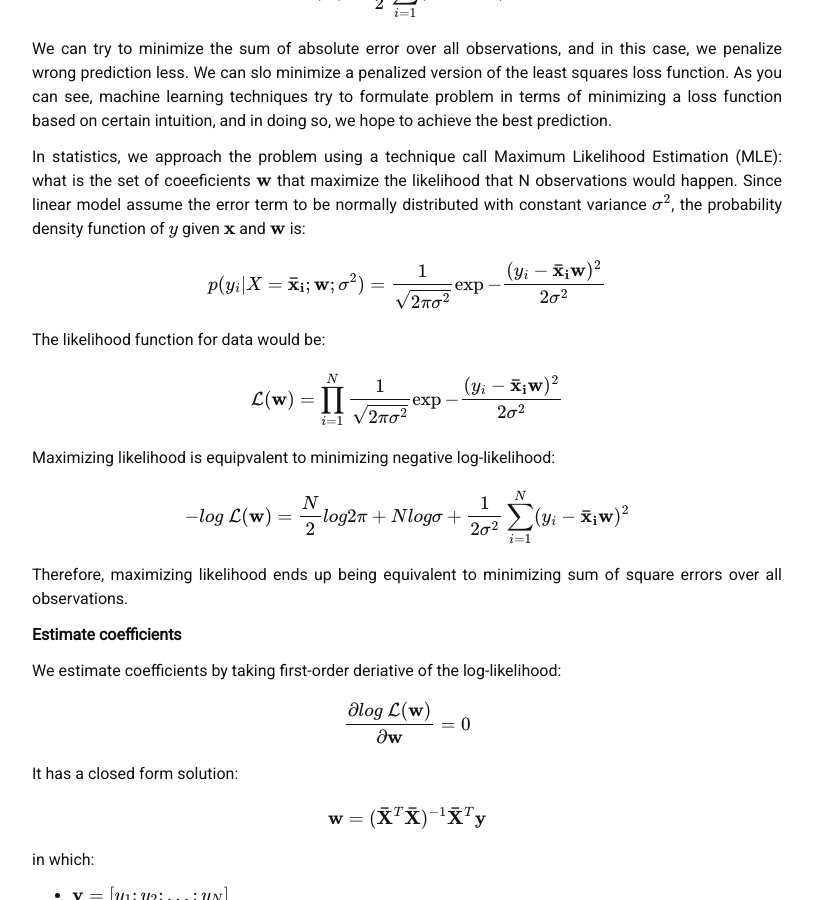
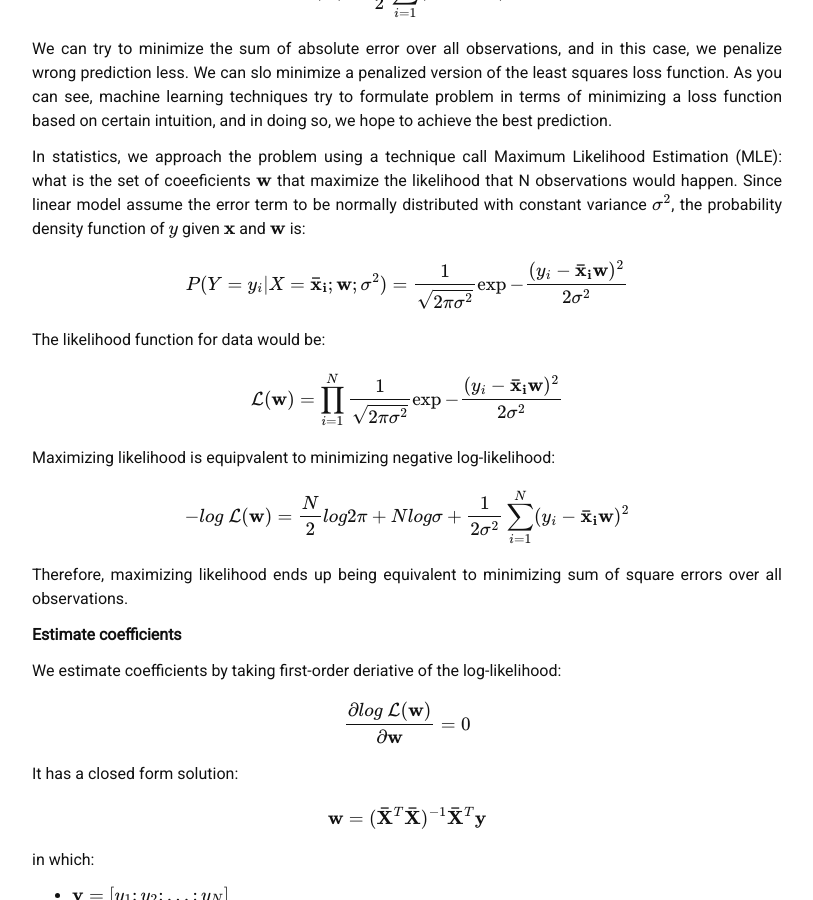
Before and after one commit to liambll/blog-archive, a Jekyll site: the page built from _posts/2017-06-29-linear-regression.markdown, in a window 1280 px wide and 900 px high, scrolled down 1606 px. Shown: the whole window, without its empty margins (233-1046 px from the left). Built offline with Jekyll 4.4.1, drawn with Linux system fonts in a browser that asks for light colours; nearby versions of some CDN libraries; formulas are drawn with MathJax 3; comment, search, counter and statistics services are not loaded.

Commit message:
Update 2017-06-29-linear-regression.markdown

```diff
--- a/_posts/2017-06-29-linear-regression.markdown
+++ b/_posts/2017-06-29-linear-regression.markdown
@@ -51,7 +51,7 @@ We can try to minimize the sum of absolute error over all observations, and in t
 
 In statistics, we approach the problem using a technique call Maximum Likelihood Estimation (MLE): what is the set of coeeficients \\(\mathbf{w}\\) that maximize the likelihood that N observations would happen. Since linear model assume the error term to be normally distributed with constant variance \\(\sigma^2\\), the probability density function of \\(y\\) given \\(\mathbf{x}\\) and \\(\mathbf{w}\\) is:
 \\[
-p(y_i|X=\mathbf{\bar{x}\_i};\mathbf{w};\sigma^2) = \frac{1}{\sqrt{2\pi\sigma^2}}\exp{-\frac{(y\_i - \mathbf{\bar{x}\_i}\mathbf{w})^2}{2\sigma^2}}
+P(Y=y_i|X=\mathbf{\bar{x}\_i};\mathbf{w};\sigma^2) = \frac{1}{\sqrt{2\pi\sigma^2}}\exp{-\frac{(y\_i - \mathbf{\bar{x}\_i}\mathbf{w})^2}{2\sigma^2}}
 \\]
 
 The likelihood function for data would be:
```
